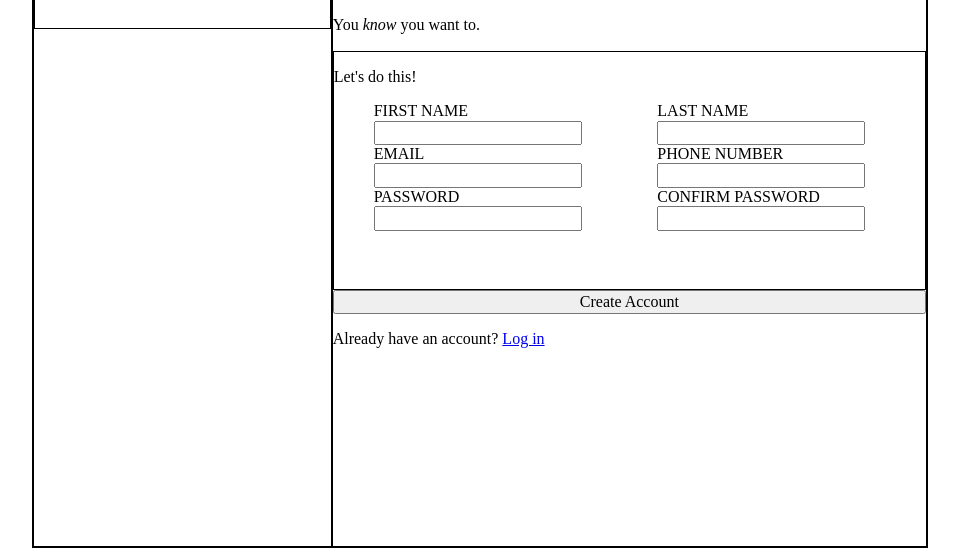
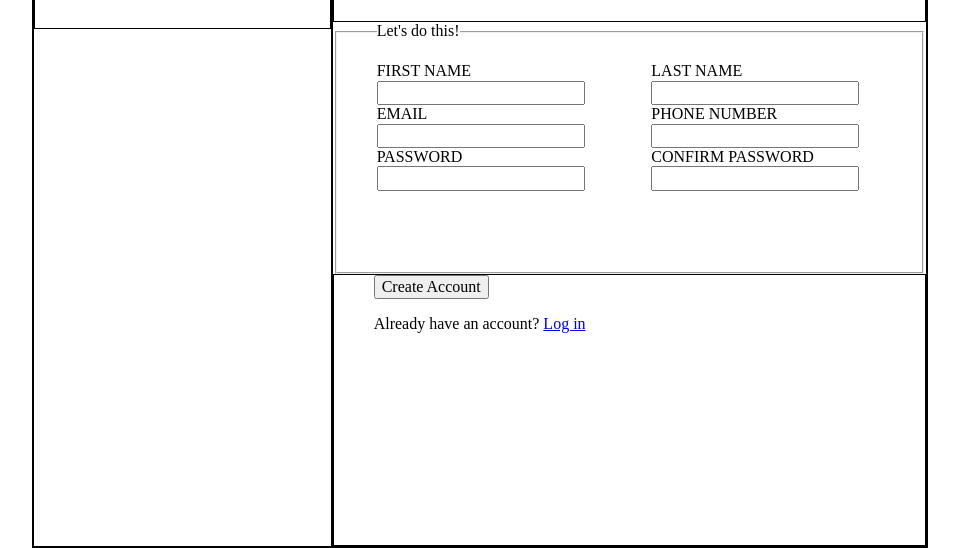
Before and after one commit to penach0/sign-up-form, a plain HTML site: page index.html in a window 1280 px wide. Shown: the part 252-800 px from the top of the page, without its empty margins (160-1119 px from the left). Drawn offline with Linux system fonts and the light colour scheme.

Commit message:
Refactor layout
- Right section is now composed by 3 sections
- .form-container div was replaced with just a form element
- Add left padding to the right section

```diff
--- a/css/style.css
+++ b/css/style.css
@@ -11,6 +11,8 @@ div {
 
 ul {
     list-style: none;
+    padding: 0;
+    columns: 2;
 }
 
 .main-container {
@@ -31,21 +33,27 @@ ul {
     height: 13%;
 }
 
-.text-container {
+.right-container{
     flex: 2;
     display: flex;
     flex-direction: column;
     justify-content: center;
 }
 
-.form-container {
-    height: 30%;
+.right-container > * {
+    padding-left: 40px ;
 }
 
-input, label {
+.text-container {
+    flex: 1.05;
+
+}
+
+fieldset {
+    flex:0.9;
+}
+
+input,
+label {
     display: block;
 }
-
-ul {
-    columns: 2;
-}
--- a/index.html
+++ b/index.html
@@ -15,14 +15,18 @@
                 <h1>Odin</h1>
             </div>
         </div>
+        <div class="right-container">
+
             <div class="text-container">
                 <p>This is not a real online service! You know you need something
                     like this in your life to help you realize your deepest dreams.
                     Sign up <em>now</em> to get started.
                 </p>
                 <p>You <em>know</em> you want to.</p>
-            <div class="form-container">
-                <p>Let's do this!</p>
+            </div>
+
+            <fieldset>
+                <legend>Let's do this!</legend>
                 <form action="">
                     <ul>
                         <li>
@@ -51,11 +55,13 @@
                         </li>
                     </ul>
                 </form>
-            </div>
+            </fieldset>
 
+            <div class="text-container">
                 <button class="create">Create Account</button>
                 <p>Already have an account? <a href="#">Log in</a></p>
             </div>
         </div>
+    </div>
 </body>
 </html>
```
Lines whose indentation alone changed are shown as unchanged.
